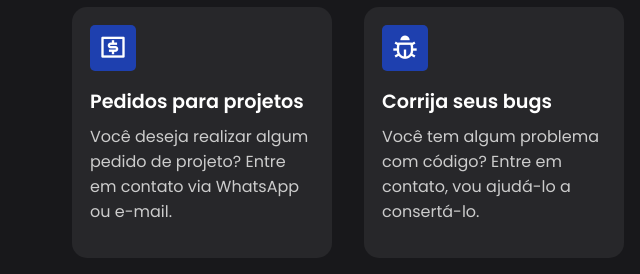
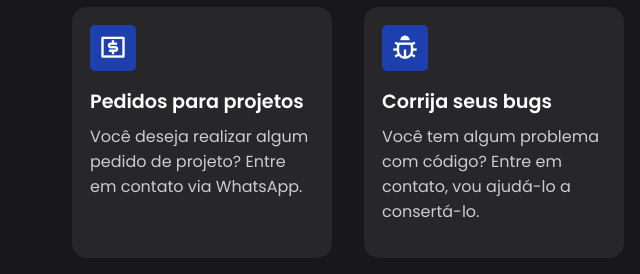
Before and after one commit to RodriguesRhuan10/Portifolio, a plain HTML site: page index.html in a window 1280 px wide. Shown: the part 1080-1354 px from the top of the page, 0-640 px from the left. Drawn offline with nearby package versions, Linux system fonts and the light colour scheme.

Commit message:
fix: ajuste na descrição do pedidos para projeto.

```diff
--- a/index.html
+++ b/index.html
@@ -52,7 +52,7 @@
                 <span><i class="ri-money-dollar-box-line"></i></span>
                 <h4>Pedidos para projetos</h4>
                 <p>
-                    Você deseja realizar algum pedido de projeto? Entre em contato via WhatsApp ou e-mail.
+                    Você deseja realizar algum pedido de projeto? Entre em contato via WhatsApp.
                 </p>
 
             </div>
```
